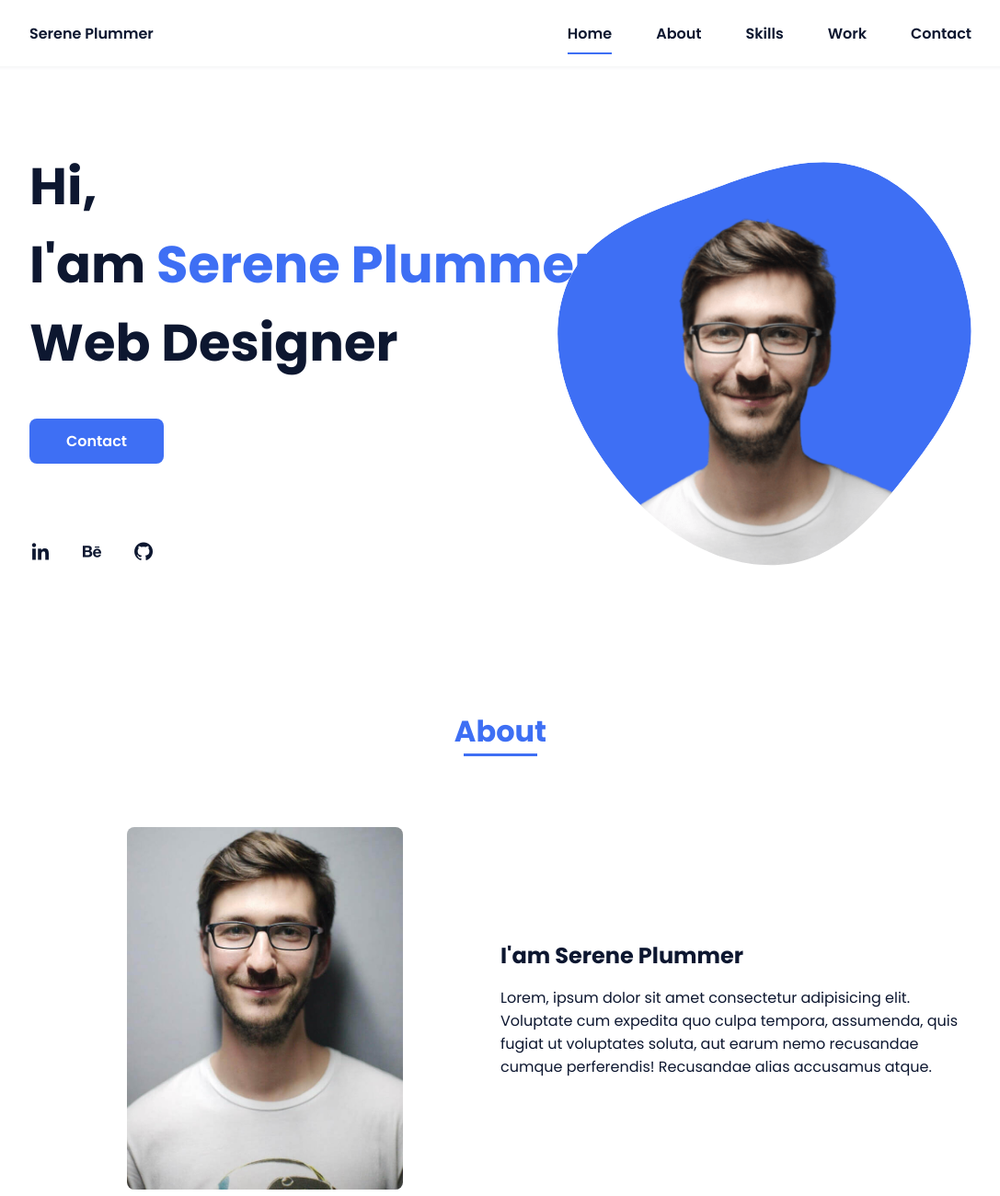
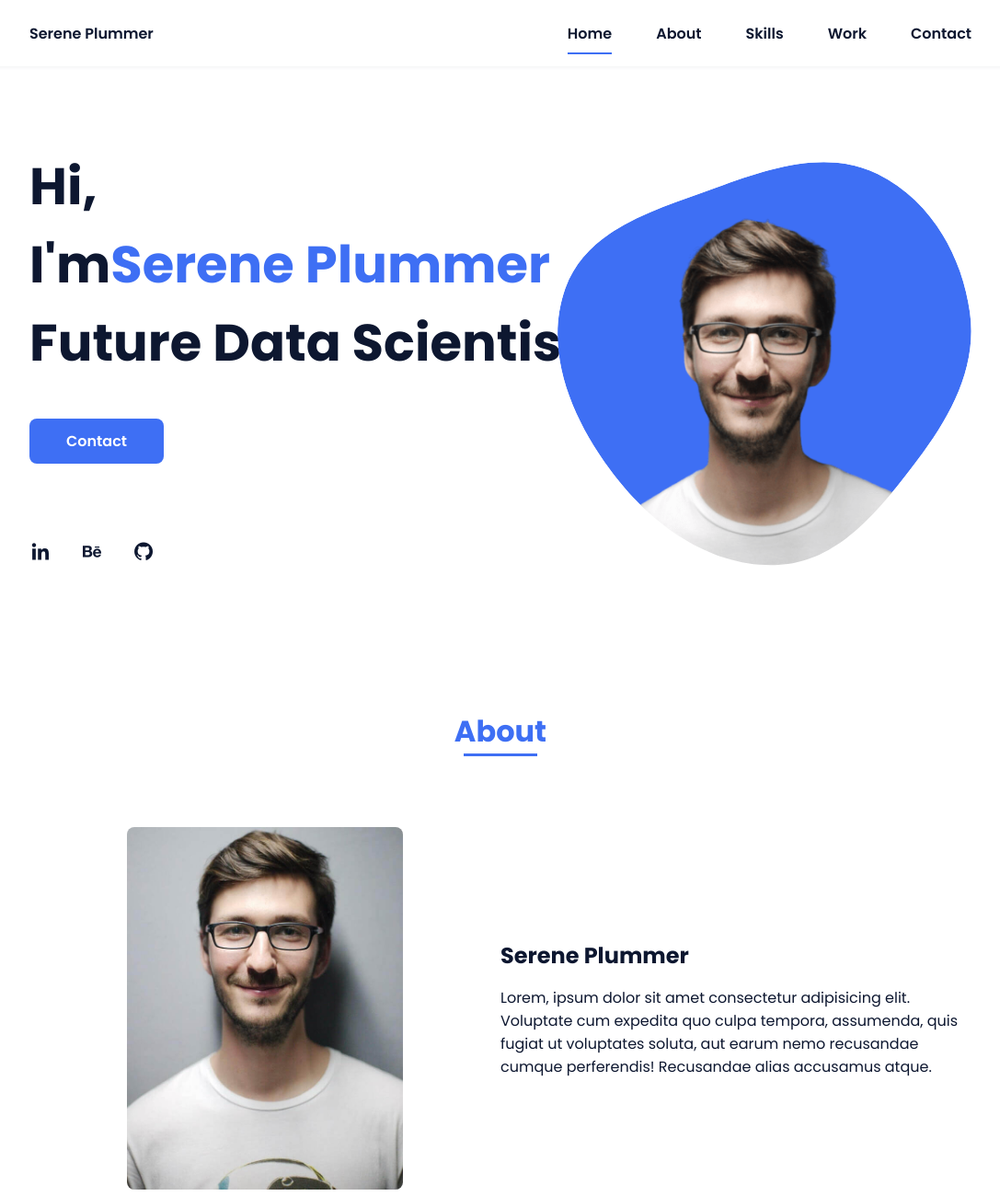
Before and after one commit to sereneplummerr/portfolioTest, a plain HTML site: page index.html in a window 1280 px wide. Shown: the top 1300 px of the page at 92% size, without its empty margins (96-1183 px from the left). Drawn offline with nearby package versions, Linux system fonts and the light colour scheme.

Commit message:
Update index.html

```diff
--- a/index.html
+++ b/index.html
@@ -39,7 +39,7 @@
             <!--===== HOME =====-->
             <section class="home bd-grid" id="home">
                 <div class="home__data">
-                    <h1 class="home__title">Hi,<br>I'am <span class="home__title-color">Serene Plummer</span><br> Web Designer</h1>
+                    <h1 class="home__title">Hi,<br>I'm<span class="home__title-color">Serene Plummer</span><br>Future Data Scientist</h1>
 
                     <a href="#" class="button">Contact</a>
                 </div>
@@ -73,7 +73,7 @@
                     </div>
 
                     <div>
-                        <h2 class="about__subtitle">I'am Serene Plummer</h2>
+                        <h2 class="about__subtitle">Serene Plummer</h2>
                         <p class="about__text">Lorem, ipsum dolor sit amet consectetur adipisicing elit. Voluptate cum expedita quo culpa tempora, assumenda, quis fugiat ut voluptates soluta, aut earum nemo recusandae cumque perferendis! Recusandae alias accusamus atque.</p>
                     </div>
                 </div>
```
